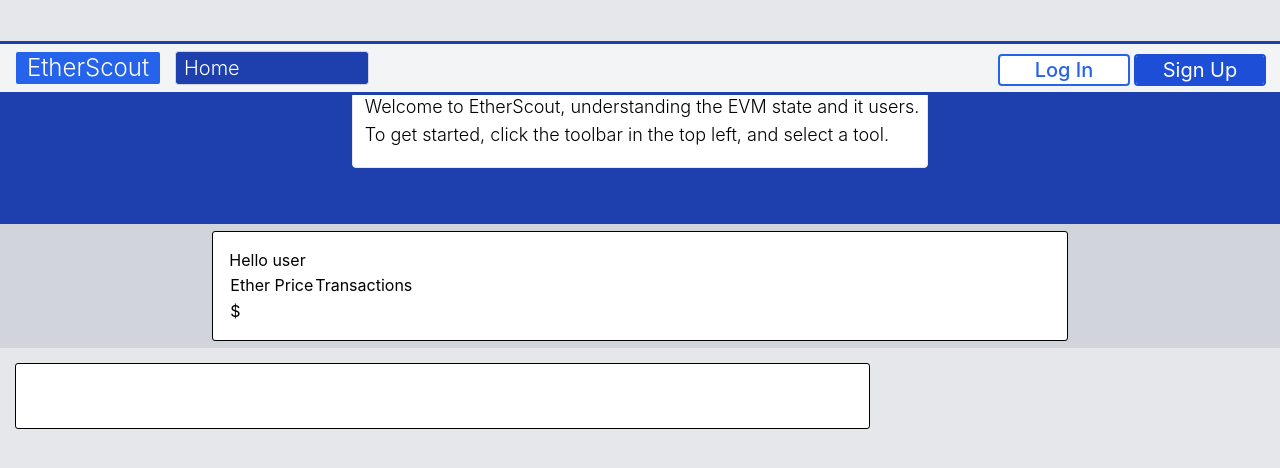
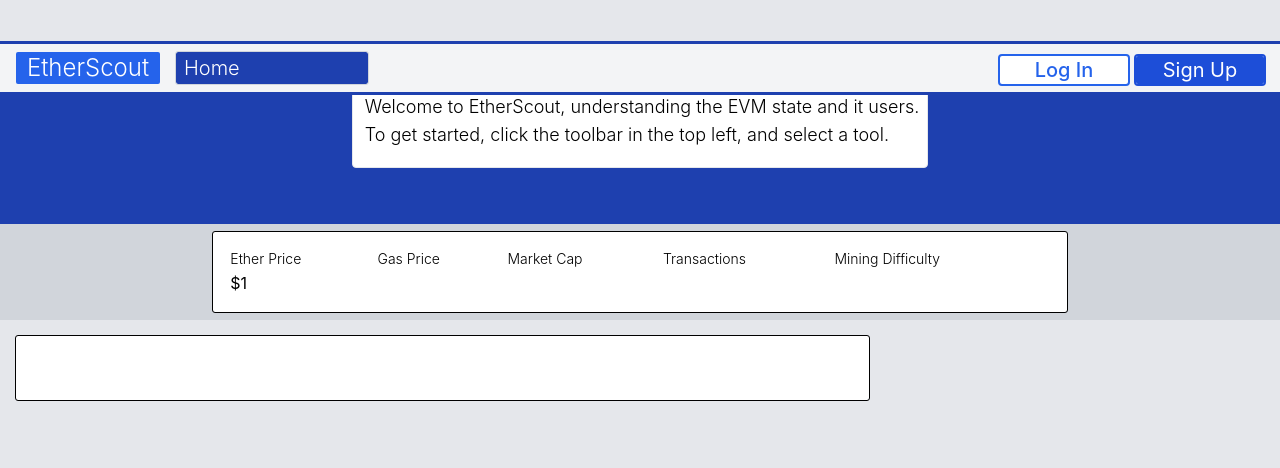
Before and after one commit to mbKaleb/EtherScout, a React (Create React App) app in the folder client/: page / in a window 1280 px wide. Shown: the top 468 px of the page. Built offline with nearby package versions, Linux system fonts and the light colour scheme; no server answers.

Commit message:
new table components and styles, fixed current eth price display

```diff
--- a/client/src/App.js
+++ b/client/src/App.js
@@ -74,7 +74,7 @@ export default function App() {
     <Router>
       <Routes>
         <Route path="/" element={<ParentPage currentUser={currentUser} setCurrentUser={setCurrentUser} currentEthPrice={currentEthPrice} />}> {/*Parent Route/Source */}
-          <Route path="" element={<Home />} />                          {/*Home Page*/}
+          <Route path="" element={<Home currentEthPrice={currentEthPrice}/>} />                          {/*Home Page*/}
           <Route path="technologies" element={<Technologies />} />      {/*Technologies*/}
 
           <Route path="address-query" element={<AddressQuery />} >                                       {/*Wallet Finder*/}
--- a/client/src/pages/Home.js
+++ b/client/src/pages/Home.js
@@ -1,5 +1,6 @@
 //React Imports
 import { useOutletContext } from "react-router-dom"
+import { useState, useEffect } from "react"
 
 //Component Imports
 
@@ -9,9 +10,25 @@ import { PageStyles } from "../hooks/Styles"
 
 export default function Home({ currentEthPrice }) {
 
+  const [ethValue, setEthValue] = useState(0);
+
+
+
+  useEffect(() => {
+    setEthValue(Math.round((currentEthPrice) * 100) / 100);
+  }, [currentEthPrice])
+
+  useEffect(() => {
+
+
+  }, [])
+
+
+
   //Local State
   const [currentUser] = useOutletContext();
-  console.log(currentUser)
+
+
   return (
     <div className='-z-50 -top-4 bg-gray-300 min-w-fit'>
       <div className="flex justify-center w-screen h-44 bg-blue-800">
@@ -23,14 +40,17 @@ export default function Home({ currentEthPrice }) {
 
       <div className="w-screen bg-">
         <div className="flex justify-center">
-          <div className="bg-white outline outline-1 rounded-sm w-2/3 m-2 p-4 h-custom grid-flex" >Hello {currentUser ? currentUser.username : 'user'}
-            <table>
-              <tr>
-                <td>Ether Price</td>
-                <td>Transactions</td>
+          <div className="bg-white outline outline-1 rounded-sm w-2/3 m-2 p-4 h-custom grid-flex" >
+            <table className="w-full bg-">
+              <tr className="font-light text-sm">
+                <td>Ether Price      </td>
+                <td>Gas Price        </td>
+                <td>Market Cap       </td>
+                <td>Transactions     </td>
+                <td>Mining Difficulty</td>
               </tr>
               <tr>
-                <td>$ {currentEthPrice} </td>
+                <td>${ethValue?ethValue:null} </td>
               </tr>
             </table>
           </div>
@@ -41,3 +61,5 @@ export default function Home({ currentEthPrice }) {
     </div>
   )
 }
+
+// Hello {currentUser ? currentUser.username : 'user'}
```
